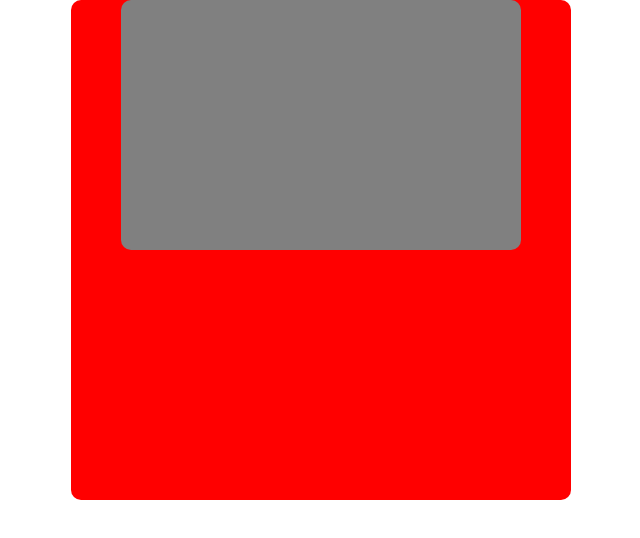
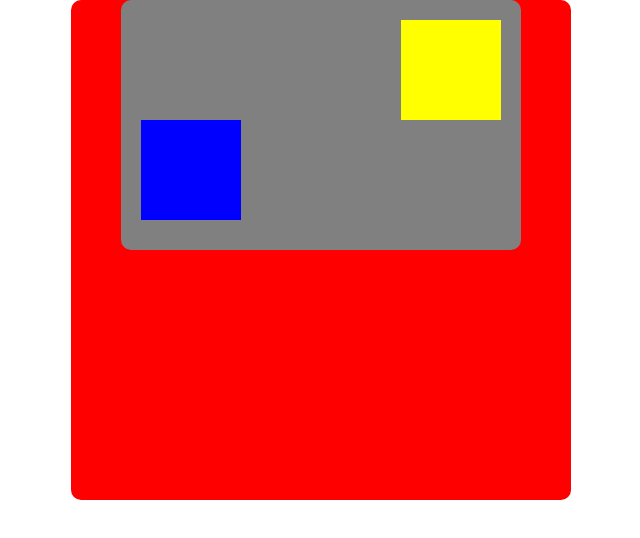
Before and after one commit to MikeGajardo/pokedex, a React (Create React App) app: page / in a window 1280 px wide. Shown: the top 538 px of the page, without its empty margins (319-959 px from the left). Built offline with nearby package versions, Linux system fonts and the light colour scheme.

Commit message:
additional styles

```diff
--- a/src/App.css
+++ b/src/App.css
@@ -44,6 +44,23 @@
   margin: 0 auto 0 auto;
   background-color: grey;
   border-radius: 10px;
+  opacity: 10px;
+}
+
+.pokeone {
+  height: 100px;
+  width: 100px;
+  background-color: yellow;
+  float: right;
+  margin: 20px 20px 0 0;
+}
+
+.poketwo {
+  height: 100px;
+  width: 100px;
+  background-color: blue;
+  float: left;
+  margin: 120px 0 0 20px;
 }
 
 @keyframes App-logo-spin {
--- a/src/App.js
+++ b/src/App.js
@@ -5,11 +5,12 @@ function App() {
   return (
     <div className="App">
       <div className="gameboy">
-
         <div className="screen">
+          <div className="pokeone"></div>
+          <div className="poketwo"></div>
+          </div>
         </div>
       </div>
-    </div>
   );
 }
 
```
